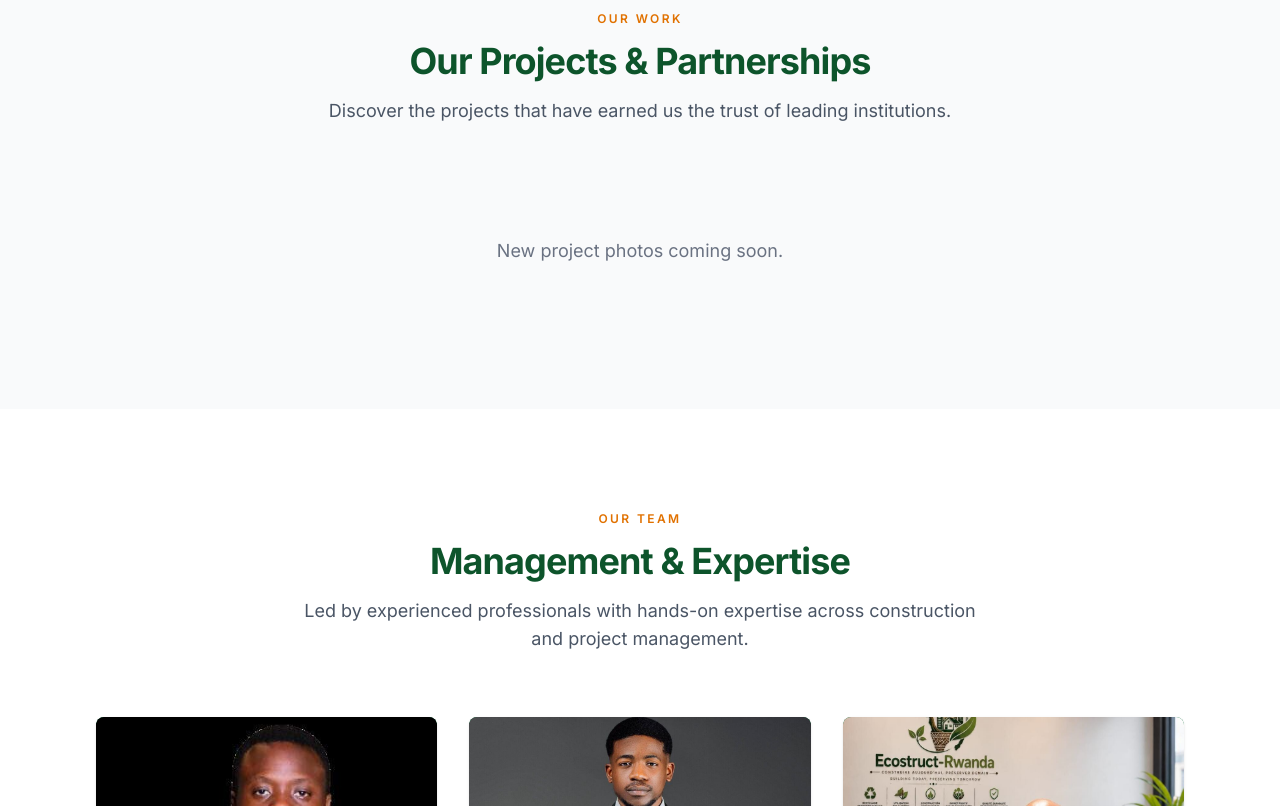
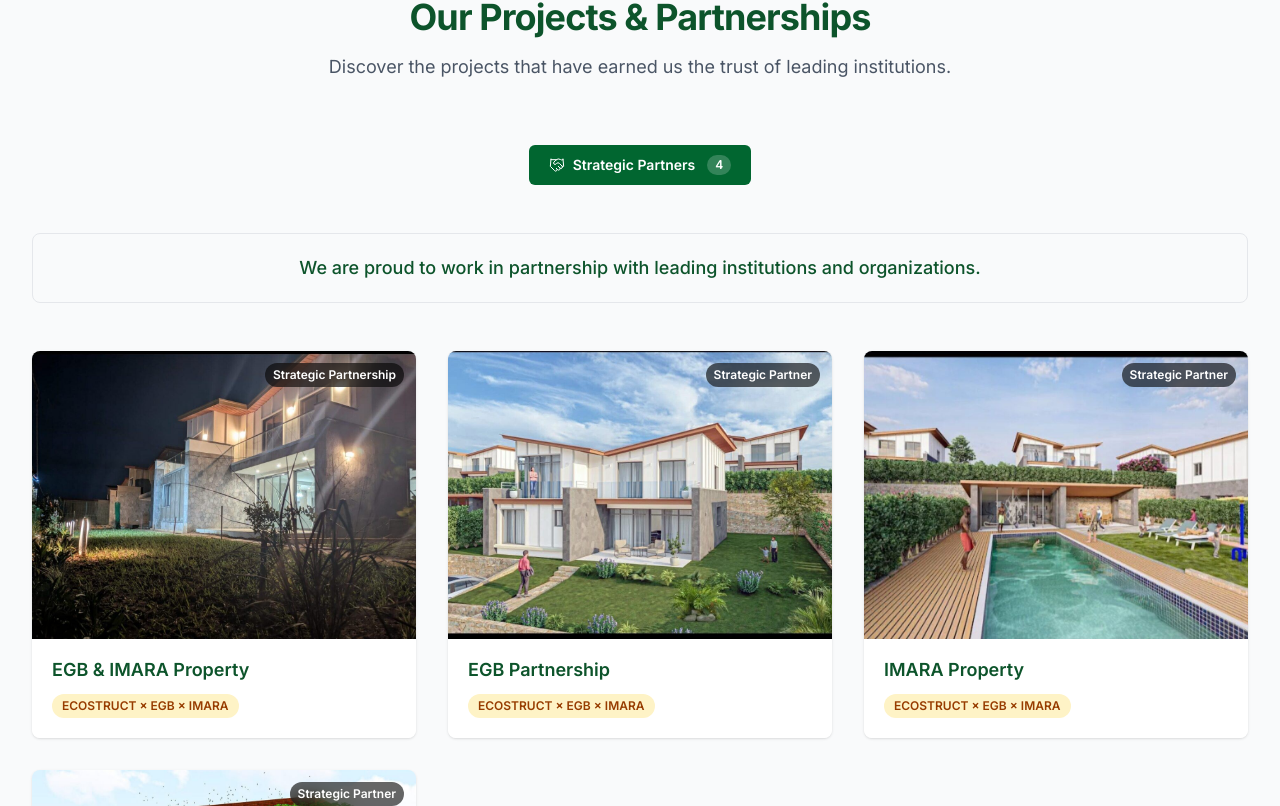
Before and after one commit to japhet175/ecostruct-rwanda, a Next.js app: page / in a window 1280 px wide. Shown: the part 5374-6180 px from the top of the page. Built offline with nearby package versions, Linux system fonts and the light colour scheme.

Commit message:
feat: restore partnership gallery photos, hide empty tabs
Co-Authored-By: Claude Code <noreply@anthropic.com>

```diff
--- a/app/components/Gallery.tsx
+++ b/app/components/Gallery.tsx
@@ -73,7 +73,7 @@ export default function Gallery() {
   const TABS: { key: TabKey; label: string; icon: LucideIcon }[] = [
     { key: 'partners', label: t('Gallery.tabPartners'), icon: Handshake },
     { key: 'others',   label: t('Gallery.tabOthers'),   icon: Building2 },
-  ]
+  ].filter((tab) => PHOTOS_BY_TAB[tab.key].length > 0)
 
   const currentPhotos = PHOTOS_BY_TAB[activeTab]
 
--- a/app/data/media.ts
+++ b/app/data/media.ts
@@ -5,11 +5,17 @@ export const logoFrench = "/images/logo/logo-francais.jpeg"
 // Photo fondateur
 export const founderPhoto = "/images/equipe/founder.jpg"
 
-// 1. Partenaires stratégiques (photos à venir)
-export const egImaraPartners = []
+// 1. Partenaires stratégiques
+export const egImaraPartners = [
+  { src: "/images/projects/egb-imara-partnership.jpg", title: "EGB & IMARA Property", category: "Strategic Partnership" },
+  { src: "/images/projects/egb-imara-2.jpg", title: "EGB Partnership", category: "Strategic Partner" },
+  { src: "/images/projects/egb-imara-3.jpg", title: "IMARA Property", category: "Strategic Partner" }
+]
 
-// Projets en cours (photos à venir)
-export const inProgressPhotos = []
+// Projets en cours
+export const inProgressPhotos = [
+  { src: "/images/projects/ambassade-france-project.jpeg", title: "ECOSTRUCT", category: "Strategic Partner" }
+]
 
 // 4. Autres projets (photos à venir)
 export const otherProjects = []
```
